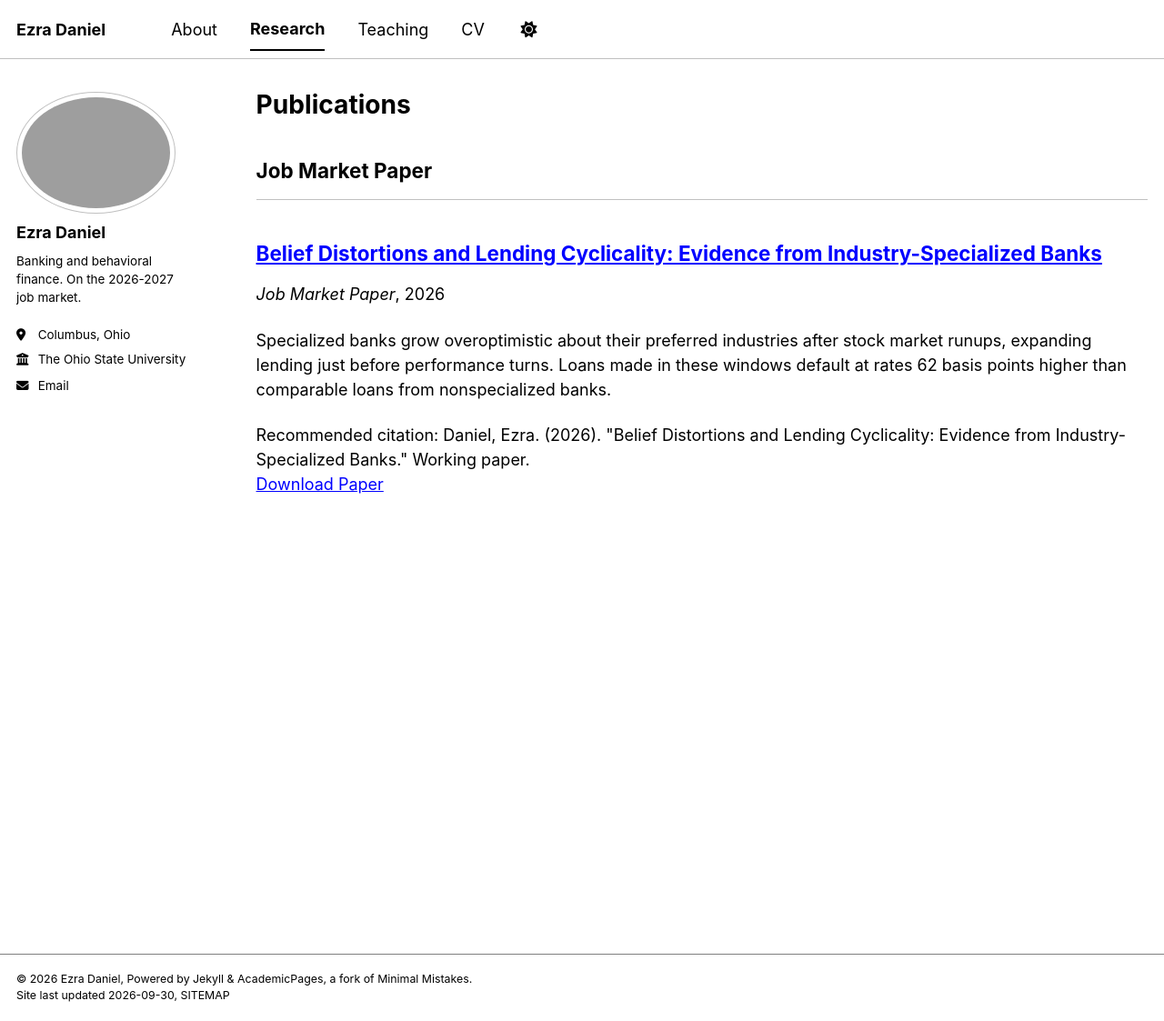
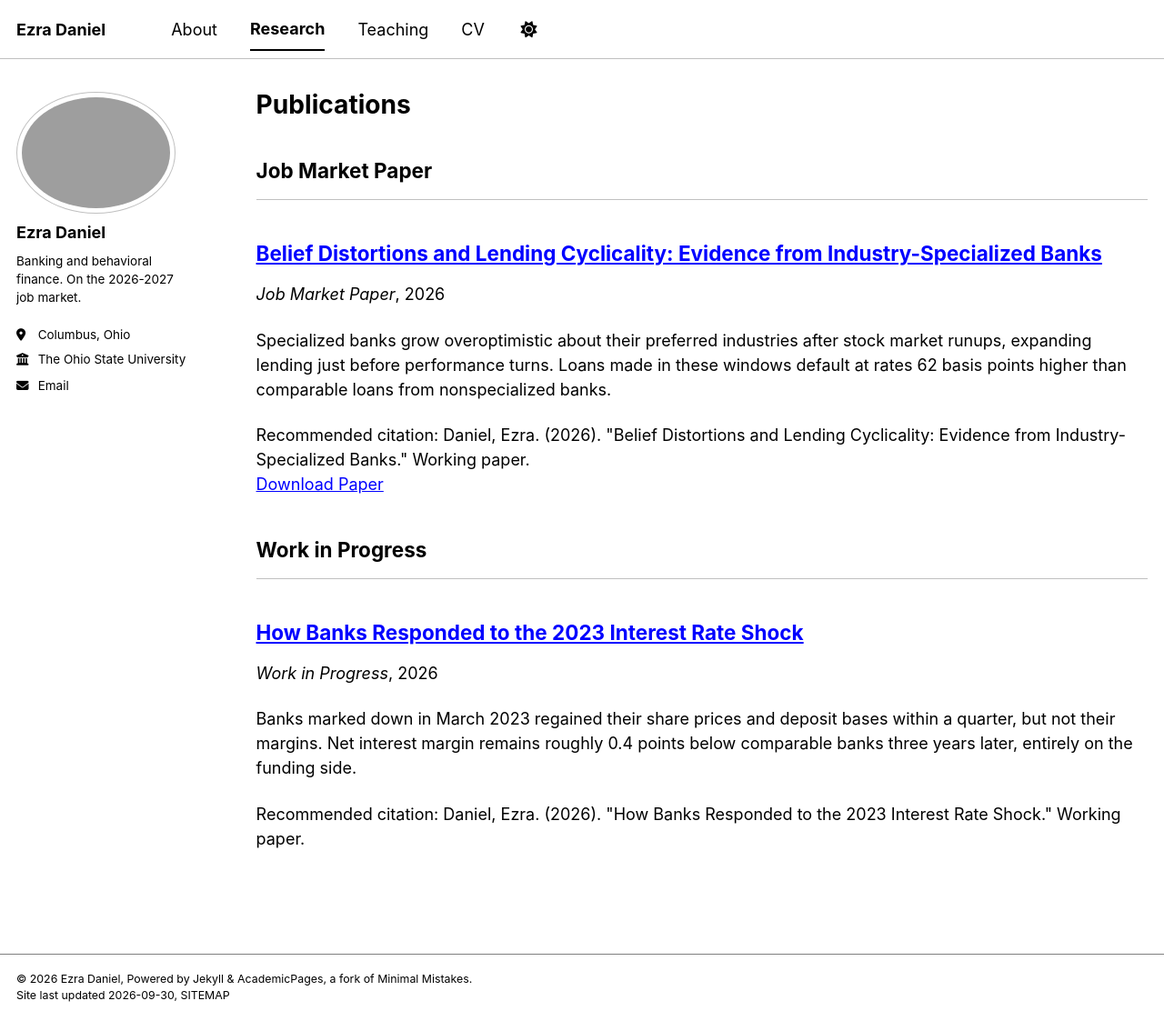
Before and after one commit to ezra-daniel/ezra-daniel.github.io, a Jekyll site: the page built from _pages/publications.html, in a window 1280 px wide and 1123 px high. Shown: the whole window at 91% size. Built offline with Jekyll 4.4.1, drawn with Linux system fonts in a browser that asks for light colours; a style sheet for code colours, icons or effects is not loaded.

Commit message:
Refactor publication metadata for banks rate shock
Updated the metadata format for the publication, including title, collection, category, permalink, excerpt, date, venue, and citation.

```diff
--- a/_publications/2026-06-01-banks-2023-rate-shock.md
+++ b/_publications/2026-06-01-banks-2023-rate-shock.md
@@ -1,25 +1,12 @@
-Title
-How Banks Responded to the 2023 Interest Rate Shock
-
-Collection
-publications
-
-Category
-working
-
-Permalink
-/publication/2026-06-01-banks-2023-rate-shock
-
-Excerpt
-Banks marked down in March 2023 regained their share prices and deposit bases within a quarter, but not their margins. Net interest margin remains roughly 0.4 points below comparable banks three years later, entirely on the funding side.
-
-Date
-2026-06-01
-
-Venue
-Working Paper
-
-Citation
-Daniel, Ezra. (2026). "How Banks Responded to the 2023 Interest Rate Shock." Working paper.
+---
+title: "How Banks Responded to the 2023 Interest Rate Shock"
+collection: publications
+category: progress
+permalink: /publication/2026-06-01-banks-2023-rate-shock
+excerpt: 'Banks marked down in March 2023 regained their share prices and deposit bases within a quarter, but not their margins. Net interest margin remains roughly 0.4 points below comparable banks three years later, entirely on the funding side.'
+date: 2026-06-01
+venue: 'Work in Progress'
+citation: 'Daniel, Ezra. (2026). "How Banks Responded to the 2023 Interest Rate Shock." Working paper.'
+---
 
 This paper studies what the 2023 banking shock cost the banks that survived it. Following the banks the equity market marked down in March 2023 through the end of 2025, I show that most regained their pre-shock share price and that their deposit base returned to the level of comparable banks within a quarter, despite the fact that their earning power never returned at all. Net interest margin stands approximately 0.4 points below comparable banks three years later, and has not closed in any quarter since. The gap is on the funding side rather than the asset side: the two groups earn statistically identical returns on their assets throughout the sample, so what separates them is the price they pay for deposits and not the yield they earn on what they hold. The results highlight a lasting cost of deposit funding: a bank can rebuild its deposit base without rebuilding the margin it earned on it.
```
